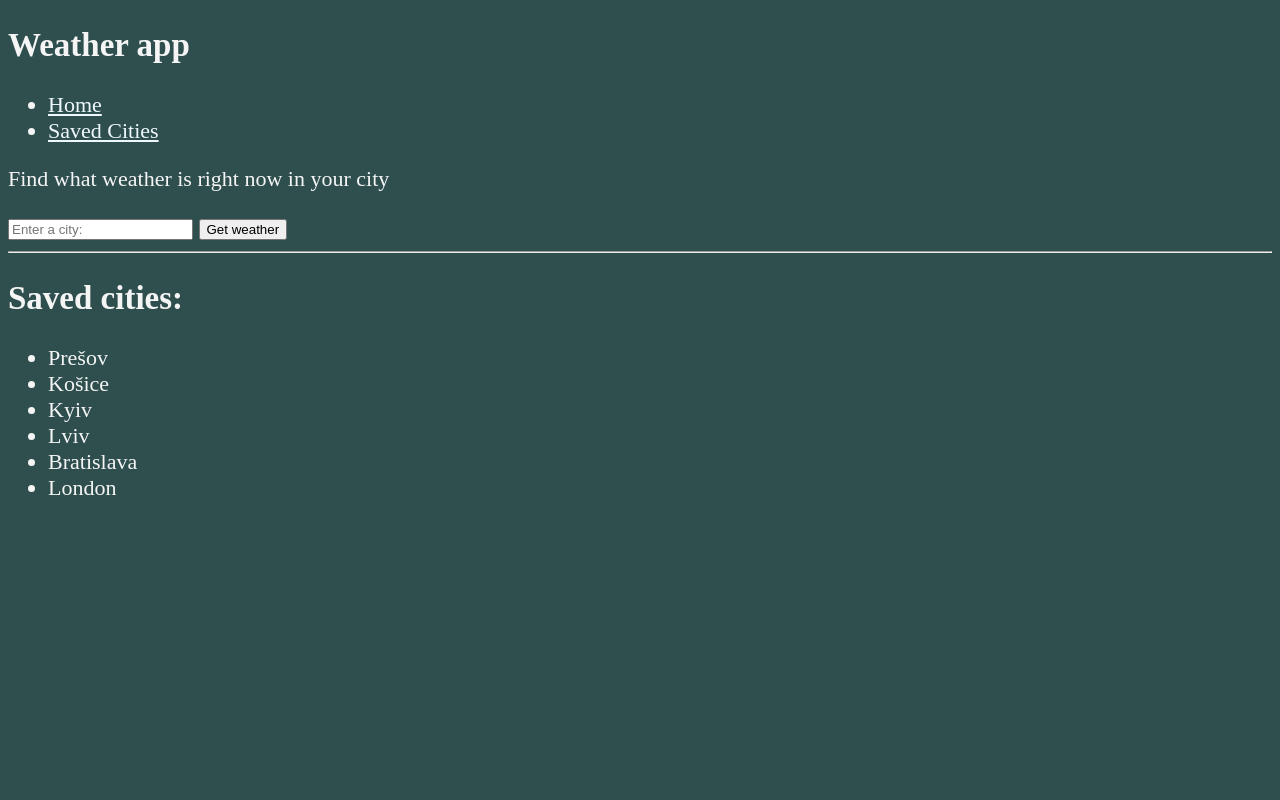
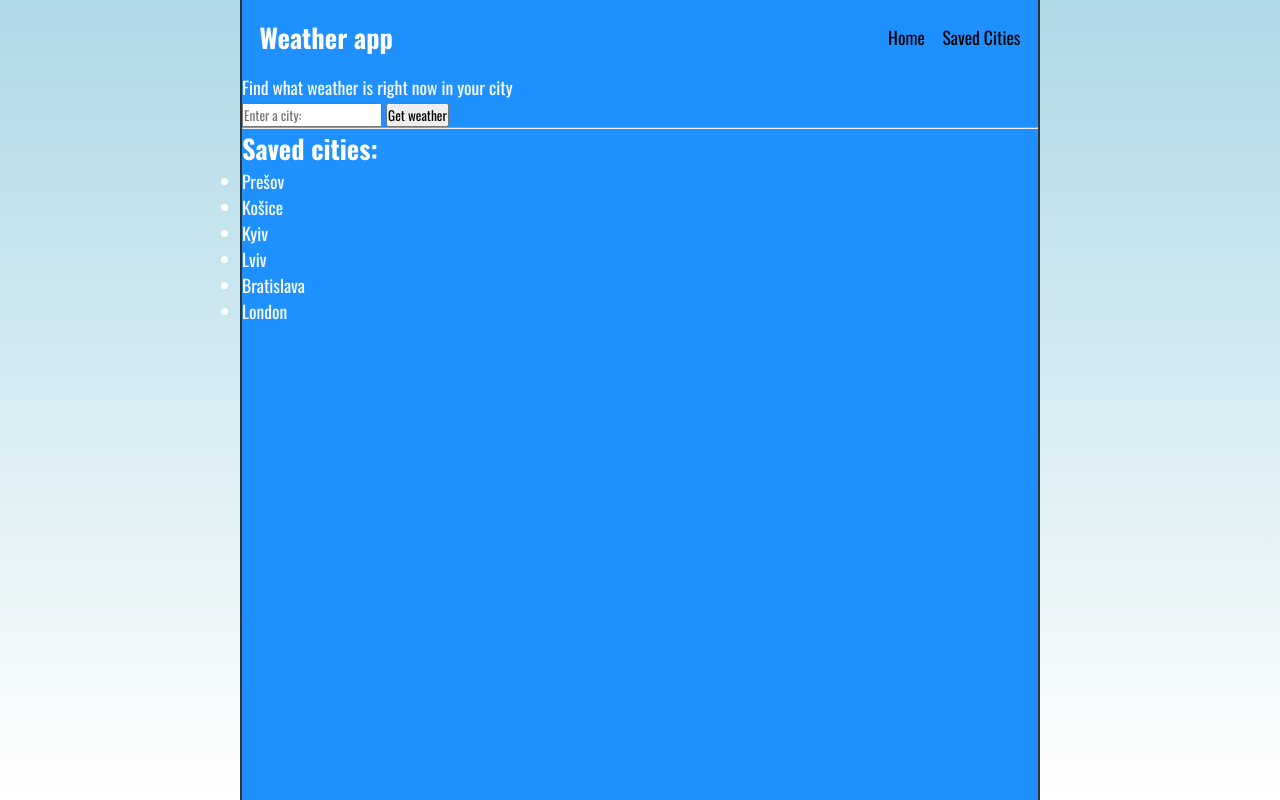
Before and after one commit to petrolopatkin/python_learning, a Django app: page / in a window 1280 px wide. Run offline with Django 5.2, Linux system fonts and the light colour scheme.

Commit message:
Day 79 of my python journey: modified my django project

```diff
--- a/Study/django_learning/weather/static/weather/main.css
+++ b/Study/django_learning/weather/static/weather/main.css
@@ -1,19 +1,72 @@
-html {
-font-size: 22px;
-}
-body {
-background-color: darkslategray;
-color: whitesmoke;
+@import url('https://fonts.googleapis.com/css2?family=Oswald:wght@200..700&display=swap');
+
+*, *::after, *::before {
+    margin: 0;
+    padding: 0;
+    box-sizing: border-box;
 }
 
-a {
-    color: aliceblue;
+input, button, textarea {
+    font-family: inherit;
 }
 
-a:visited {
-    color: lightgray;
+:root {
+    --FF: "Oswald", sans-serif;
+    --FS: clamp(1rem, 2.2vh, 1.5rem);
+    --BGCOLOR: dodgerblue;
+    --COLOR: #fff;
+    --BGIMAGE: linear-gradient(to bottom, lightblue, var(--COLOR));
+    --BORDER-COLOR: #333;
+    --BORDER: 2px solid var(--BORDER-COLOR);
+    --LINK-COLOR: #000;
+    --HOVER-COLOR: hsla(0, 0%, 0%, 0.523);
+}
+html {
+    scroll-behavior: smooth;
+    font-family: var(--FF);
+    font-size: var(--FS);
+    background-image: var(--BGIMAGE);
 }
 
-a:hover, a:active {
-    color: #eee;
+body {
+    background-color: var(--BGCOLOR);
+    color: var(--COLOR);
+    min-height: 100vh;
+    max-width: 800px;
+    margin: 0 auto;
+    border-left: var(--BORDER);
+    border-right: var(--BORDER);
 }
+
+.header {
+    position: sticky;
+    top: 0;
+    z-index: 1;
+}
+
+.header__h1 {
+    display: flex;
+    justify-content: center;
+}
+
+.header article {
+    display: flex;
+    align-items: center;
+    justify-content: space-between;
+    padding: 1rem;
+}
+
+.header__ul {
+    display: flex;
+    gap: 1rem;
+    list-style-type: none;
+}
+
+a:any-link {
+    color: var(--LINK-COLOR);
+    text-decoration: none;
+}
+
+a:hover, a:focus {
+    color: var(--HOVER-COLOR);
+}
--- a/Study/django_learning/weather/templates/weather/index.html
+++ b/Study/django_learning/weather/templates/weather/index.html
@@ -3,6 +3,7 @@
 
 <head>
     <meta charset="UTF-8">
+    <meta name="viewport" content="width=device-width, initial-scale=1.0">
     <meta name="author" content="Petro Lopatkin">
 
     <title>Weather App</title>
@@ -13,10 +14,11 @@
     <link rel="stylesheet" href="{% static 'weather/main.css' %}">
 </head>
  <body>
+    <header class="header">
         <article id="home">
-        <h1>Weather app</h1>
-        <nav>
-            <ul>
+        <h1 class="header__h1">Weather app</h1>
+        <nav class="header__nav">
+            <ul class="header__ul">
                 <li>
                     <a href="#home">Home</a>
                 </li>
@@ -25,25 +27,27 @@
                 </li>
             </ul>
         </nav>
-        <p>Find what weather is right now in your city</p>
-        <form>
-            <input type="text" placeholder="Enter a city:">
-            <button type="submit">Get weather</button>
+        </article>
+        </header>
+        <main class="main">
+            <article class="main__article search">
+                <p class="main__p">Find what weather is right now in your city</p>
+                <form class="search__form">
+                    <input class="search__input" type="text" placeholder="Enter a city:">
+                    <button class="search__button" type="submit">Get weather</button>
                 </form>
             </article>
-
         <hr>
 
-        <article id="saved-cities">
-        <section>
+            <article id="saved-cities" class="main__article">
                 <h2>Saved cities:</h2>
                 <ul>
                     {% for city in cities %}
                     <li>{{ city }}</li>
                     {% endfor %}
                 </ul>
-        </section>
             </article>
+        </main>
  </body>
 
 </html>
```
Lines whose indentation alone changed are shown as unchanged.
